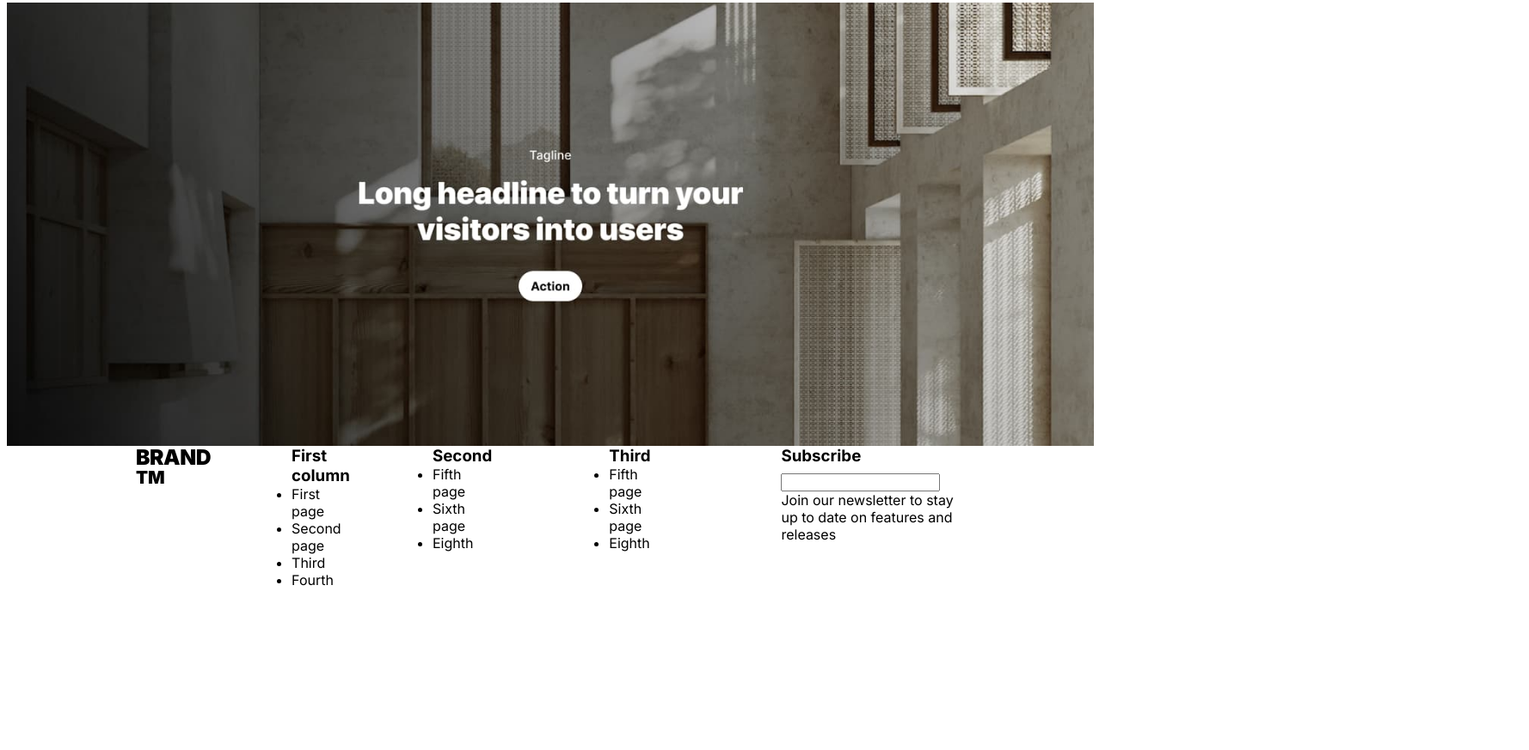
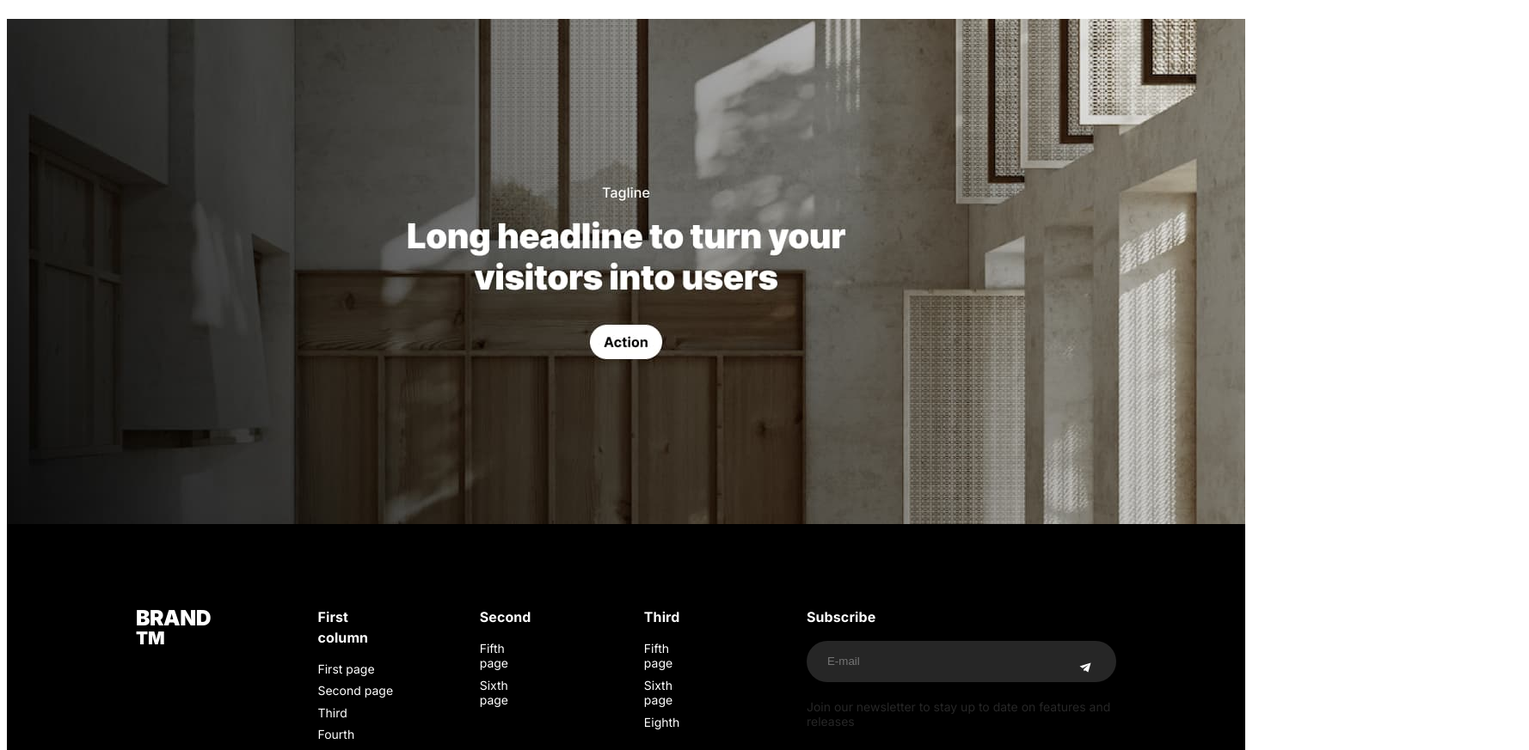
Before and after one commit to Luda0703/repository01, a plain HTML site: page index.html in a window 1280 px wide. Shown: the part 1927-2800 px from the top of the page at 86% size, 1778 px wide, since content can reach past the window. Before the commit the page ends 2716 px from the top, so only its background shows below. Drawn offline with Linux system fonts and the light colour scheme.

Commit message:
required

```diff
--- a/css/styles.css
+++ b/css/styles.css
@@ -35,7 +35,7 @@ ul {
 
 .container-header {
     display: flex;
-    width: 1440px;
+    width: 1400px;
     padding-left: 32px;
     padding-right: 32px;
 }
@@ -92,7 +92,7 @@ ul {
 
 .container {
     display: flex;
-    width: 1440px;
+    width: 1140px;
     padding-left: 165px;
     padding-right: 165px;
     padding-top: 64px;
@@ -111,7 +111,7 @@ ul {
 
 .container-one {
     width: 457px;
-    margin-right: 115px;
+    margin-right: 130px;
     padding-top: 70px;
     padding-bottom: 70px;
 }
@@ -145,7 +145,10 @@ ul {
     color: #000000;
 }
 
-
+.foto-one {
+    border-radius: 12px;
+    margin: 0;
+}
 
 /* SECTION_TWO */
 
@@ -232,6 +235,11 @@ ul {
     margin-left: 16px;
 }
 
+.foto-two {
+    background-color: #000000;
+    border-radius: 12px;
+}
+
 /* SECTION FOUR */
 
 .container-four {
@@ -247,12 +255,12 @@ ul {
 .col-list {
     width: 312px;
     background-color: #F3F3F3;
-    margin-left: 30px;
+    margin-right: 30px;
     padding: 24px;
 }
 
-.col-list:first-child {
-    margin-left: 0;
+.col-list:last-child {
+    margin-right: 0;
 }
 
 .slogan-one {
@@ -298,22 +306,45 @@ ul {
     margin-left: 0;
 }
 
-/* SECTION GERO */
+/* SECTION HERO */
+
+.visually-hidden {
+    position: absolute;
+    white-space: nowrap;
+    width: 1px;
+    height: 1px;
+    overflow: hidden;
+    border: 0;
+    padding: 0;
+    clip: rect(0 0 0 0);
+    clip-path: inset(50%);
+    margin: -1px;
+}
+
+.section-hero {
+    width: 1440px;
+    height: 588px;
+    background-image: url(../imeges/hero.jpg);
+    background-repeat: no-repeat;
+    background-position: center;
+    background-size: cover;
+}
 
 /* FOOTER */
 
 .footer {
-
-
+    background-color: #000000;
     padding-left: 150px;
     padding-right: 150px;
+    width: 1140px;
+
 }
 
 .container-footer {
+
     display: flex;
-    padding-top: 96ppx;
+    padding-top: 96px;
     padding-bottom: 96px;
-
 }
 
 .footer-one {
@@ -325,9 +356,70 @@ ul {
 }
 
 .footer-tree {
-    margin-left: 136px;
+    margin-left: 125px;
 }
 
 .footer-four {
-    margin-left: 152px;
+    width: 360px;
+    position: relative;
+    margin-left: 123px;
 }
+
+.white {
+    color: #ffffff
+}
+
+.subject {
+    font-weight: 700;
+    font-size: 16px;
+    line-height: 1.5;
+    letter-spacing: 0.1px;
+    color: #ffffff;
+    margin-bottom: 16px;
+}
+
+.desc {
+    list-style: none;
+    text-decoration: none;
+}
+
+.dasc-text {
+    font-weight: 400;
+    font-size: 14px;
+    line-height: 1.25;
+    color: #ffffff;
+    margin-bottom: 8px;
+}
+
+.dasc-text:last-child {
+    margin-bottom: 0;
+}
+
+.imput {
+    width: 312px;
+    height: 24px;
+    background-color: rgba(255, 255, 255, 0.15);
+    border-radius: 40px;
+    border: transparent;
+    padding-left: 24px;
+    padding-top: 12px;
+    padding-bottom: 12px;
+    padding-right: 24px;
+}
+
+.subject-text {
+    font-weight: 400;
+    font-size: 14px;
+    line-height: 1.25;
+    color: rgba(255, 255, 255, 0.15);
+    margin-top: 20px;
+}
+
+.footer-icon {
+    display: block;
+    position: absolute;
+    margin: 0;
+    top: 45%;
+    right: 24px;
+    transform: translate(0, -50%);
+}
--- a/index.html
+++ b/index.html
@@ -33,8 +33,8 @@
                         <p class="slogan">5,000 people like you have purchased this product!</p>
                     </div>
                 </div>
-                <div>
-                    <img src="./imeges/img-1.jpg" alt="диван" width="535" height="428">
+                <div class="foto-one">
+                    <img src="./imeges/img-1.jpg" alt="диван" width="553">
                 </div>
             </div>
         </section>
@@ -74,7 +74,9 @@
         </section>
         <section class="section">
             <div class="container container-tree">
-                <img src="./imeges/img-2.jpg" alt="полка">
+                <div class="foto-two">
+                    <img src="./imeges/img-2.jpg" alt="полка" width="550" border-radius="12">
+                </div>
                 <div class="wrapper">
                     <h2 class="sobtitle-tree">Long headline on two lines to turn your visitors into users and achieve more</h2>
                     <p class="sobtitle-text">Separated they live in Bookmarks right at the coast of the famous Semantics, large language ocean</p>
@@ -135,46 +137,46 @@
             </div>
         </section>
         <section class="section-hero">
-            <img src="./imeges/hero.jpg" alt="">
+            <h1 class="visually-hidden">Long headline to turn your visitors into users</h1>
         </section>
     </main>
     <footer class="section footer">
         <div class="container-footer">
-            <a href="" class="list libel">BRAND <sup class="libel-tm">TM</sup></a>
+            <a href="" class="list libel white">BRAND <sup class="libel-tm white">TM</sup></a>
         <div class="footer-one">
-            <h3>First column</h3>
-            <ul>
-               <li>First page</li>
-               <li>Second page</li>
-               <li>Third</li>
-               <li>Fourth</li>
+            <h3 class="subject">First column</h3>
+            <ul class="desc">
+               <li class="dasc-text">First page</li>
+               <li class="dasc-text">Second page</li>
+               <li class="dasc-text">Third</li>
+               <li class="dasc-text">Fourth</li>
             </ul>
         </div>
         <div class="footer-two">
-            <h3>Second</h3>
-            <ul>
-               <li>Fifth page</li>
-               <li>Sixth page</li>
-               <li>Eighth</li>
+            <h3 class="subject">Second</h3>
+            <ul class="desc">
+               <li class="dasc-text">Fifth page</li>
+               <li class="dasc-text">Sixth page</li>
+               <liclass="dasc-text" >Eighth</li>
             </ul>
         </div>
         <div class="footer-tree">
-            <h3>Third</h3>
-            <ul>
-               <li>Fifth page</li>
-               <li>Sixth page</li>
-               <li>Eighth</li>
+            <h3 class="subject">Third</h3>
+            <ul class="desc">
+               <li class="dasc-text" >Fifth page</li>
+               <li class="dasc-text">Sixth page</li>
+               <li class="dasc-text">Eighth</li>
             </ul>
         </div>
         <div class="footer-four">
-            <h3>Subscribe</h3>
+            <h3 class="subject">Subscribe</h3>
             <form >
-                <input type="email">
-                <svg width="24" height="24">
+                <input type="email" name="usser_email" class="imput" placeholder="E-mail" required>
+                <svg class="footer-icon" width="24" height="24">
                     <use href="./imeges/symbol-defs1.svg#icon-Icon-2" ></use>
                 </svg>
             </form>
-            <p>Join our newsletter to stay up to date on features and releases</p>
+            <p class="subject-text">Join our newsletter to stay up to date on features and releases</p>
         </div>
         </div>
     </footer>
```
